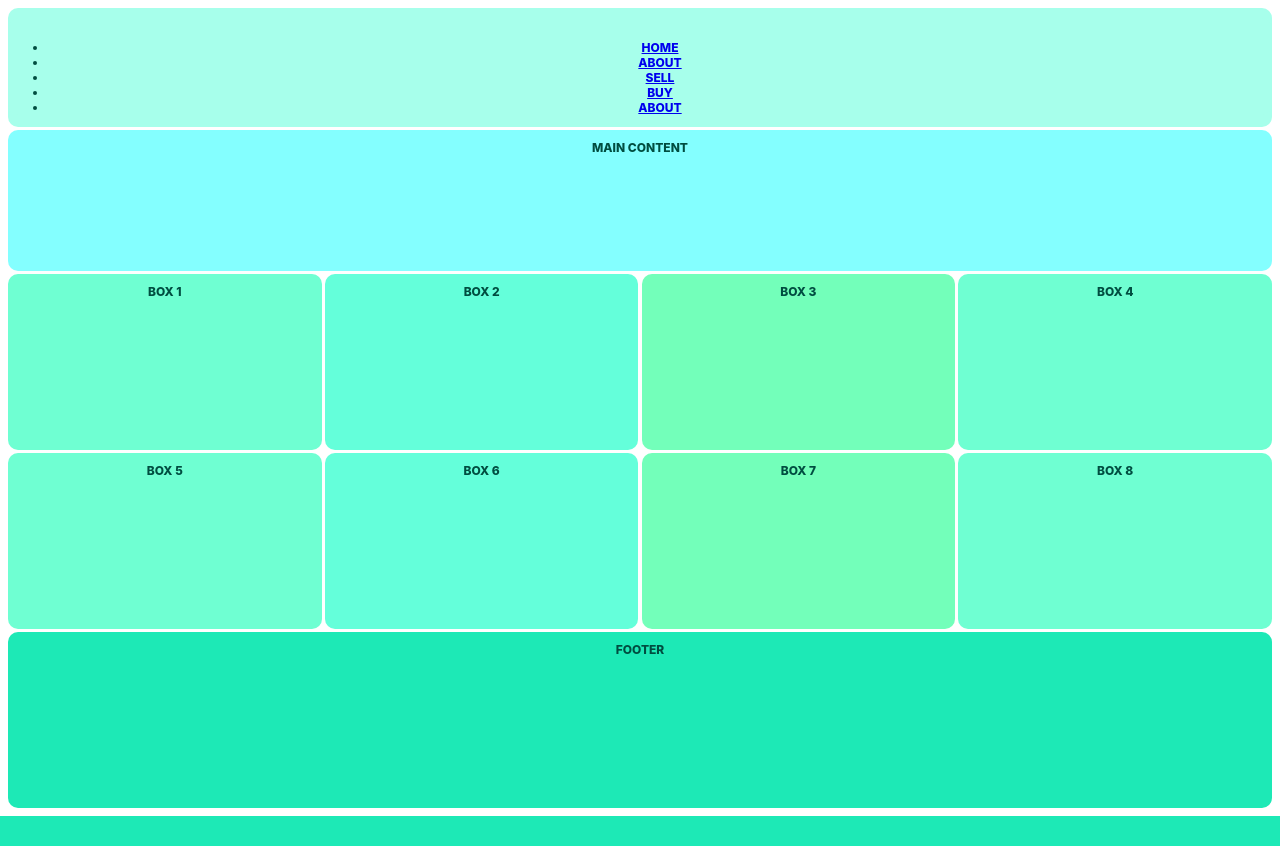
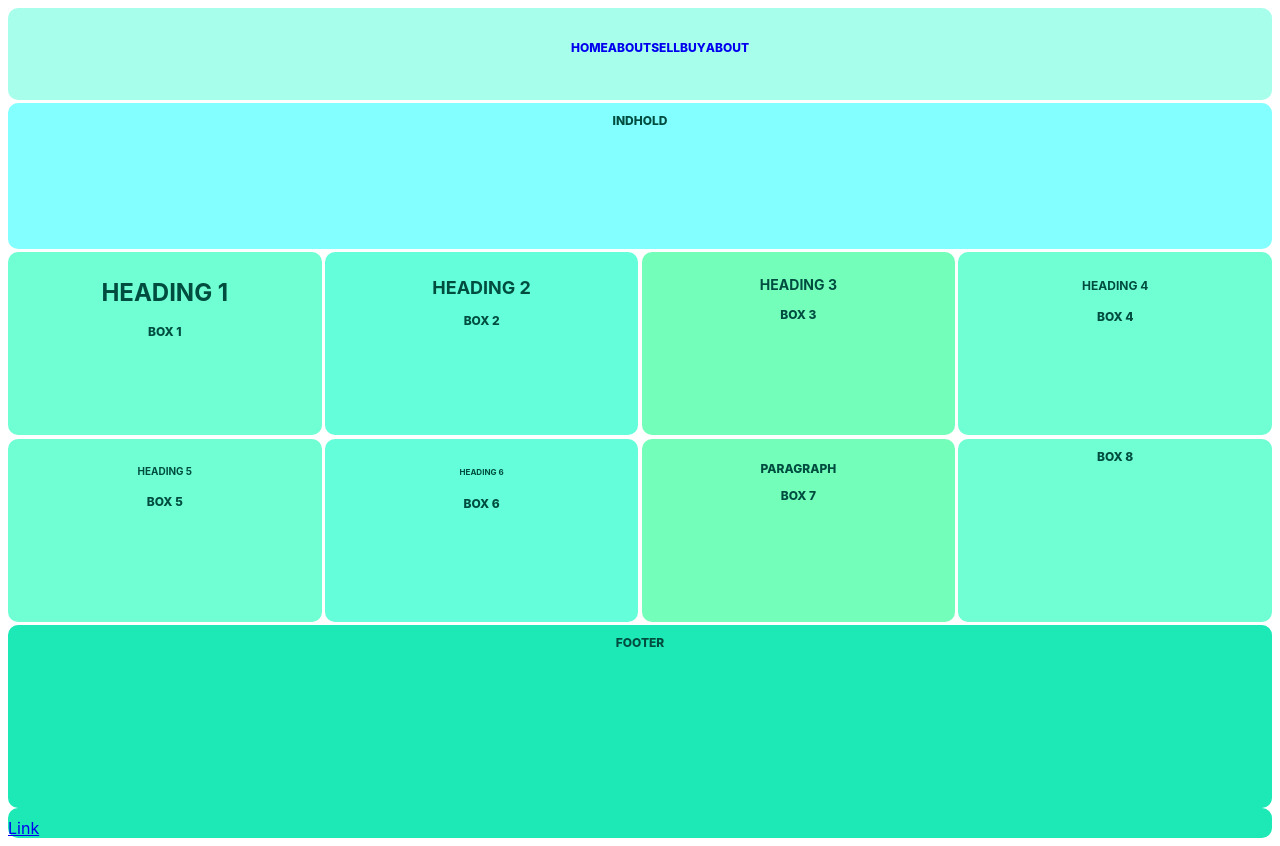
Before and after one commit to Ziniy-creator/web-made-easy, a PHP site: page / in a window 1280 px wide. Before the commit the page ends 816 px from the top, so only its background shows below. Run offline with PHP 8.4, Linux system fonts and the light colour scheme; data that the repository does not hold is empty.

Commit message:
Added new stuff

```diff
--- a/Grid Made Easy med PHP og HTML/css/style.css
+++ b/Grid Made Easy med PHP og HTML/css/style.css
@@ -44,6 +44,19 @@
       grid-area: nav;
       border-radius: var(--main-radius);
       padding-top: var(--main-padding);
+  }
+
+  ul{
+      display: flex;
+      justify-content: center;
+  }
+
+  li{
+      list-style: none;
+  }
+
+  ul li a{
+      text-decoration: none;
   }
   /* grid-area: main = grid-template-areas: "main main main main" dvs main  fylder den del der er template area som passer sammen med grid-area */
 
--- a/Grid Made Easy med PHP og HTML/index.php
+++ b/Grid Made Easy med PHP og HTML/index.php
@@ -16,17 +16,31 @@
     <div class="container"> <!-- grid container klasse, boks uden om alt indhold -->
         <nav><?php include("header.php") ?></nav> <!-- Includere Header med link til div css -->
 
-        <main>Main content</main>
-        <div id="box1">Box 1</div>
-        <div id="box2">Box 2</div>
-        <div id="box3">Box 3</div>
-        <div id="box4">Box 4</div>
-        <div id="box5">Box 5</div>
-        <div id="box6">Box 6</div>
-        <div id="box7">Box 7</div>
+        <main>Indhold</main>
+        <div id="box1">
+        <h1>Heading 1</h1>
+        Box 1</div>
+        <div id="box2">
+        <h2>Heading 2</h2>Box 2</div>
+        <div id="box3">
+        <h3>Heading 3</h3>Box 3</div>
+        <div id="box4">
+        <h4>Heading 4</h4>Box 4</div>
+        <div id="box5">
+        <h5>Heading 5</h5>Box 5</div>
+        <div id="box6">
+        <h6>Heading 6</h6>Box 6</div>
+        <div id="box7">
+        <p>Paragraph
+
+        </p>Box 7</div>
         <div id="box8">Box 8</div>
         <footer>Footer</footer>
     </div>
 
+    <footer>
+    <a href="#">Link</a>
+    </footer>
+
 </body>
 </html>
```
